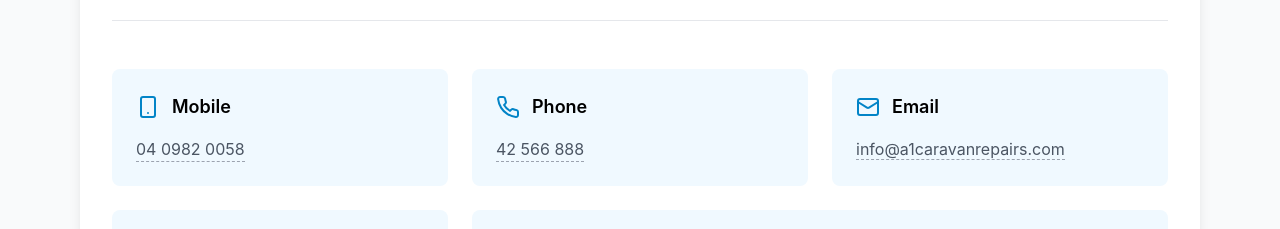
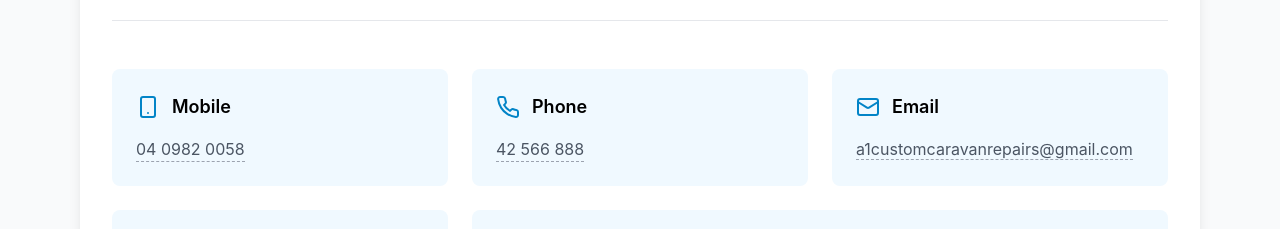
Before and after one commit to Jpotter555/A1-Caravan-Services, a React (Create React App) app: page / in a window 1280 px wide. Shown: the part 2760-2989 px from the top of the page. Built offline with nearby package versions, Linux system fonts and the light colour scheme; the HTML template or start-up script is replaced by a standard one.

Commit message:
correct email

```diff
--- a/src/components/Contact.tsx
+++ b/src/components/Contact.tsx
@@ -62,7 +62,7 @@ export const Contact = () => {
                 aria-label="Send us an email"
               >
                 <span className="border-b border-dashed border-gray-400 group-hover:border-sky-600">
-                  info@a1caravanrepairs.com
+                a1customcaravanrepairs@gmail.com
                 </span>
               </a>
             </div>
```
